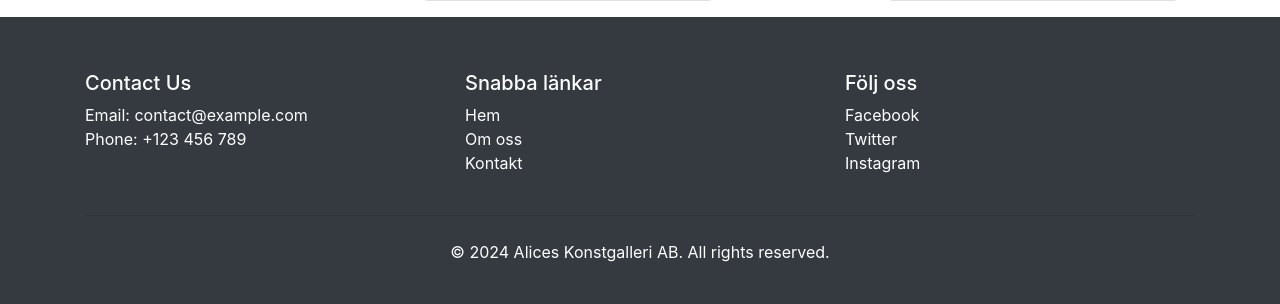
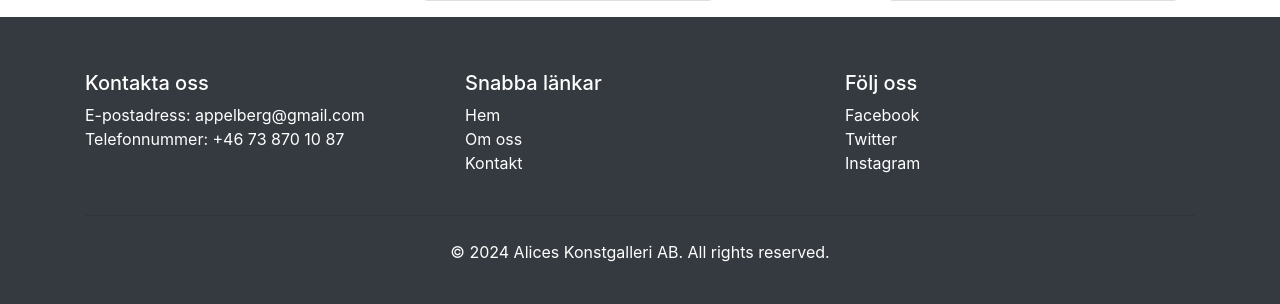
Before and after one commit to bappelberg/AlicesKonstgalleri, a Django app: page /store/ in a window 1280 px wide. Shown: the part 658-962 px from the top of the page. Run offline with Django 5.2, Linux system fonts and the light colour scheme; data comes from the database, SQL or seed files in the repository; some libraries are stand-ins or nearby versions.

Commit message:
EN -> SE footer

```diff
--- a/store/templates/footer.html
+++ b/store/templates/footer.html
@@ -2,10 +2,10 @@
     <div class="container">
         <div class="row">
             <div class="col-md-4">
-                <h5>Contact Us</h5>
+                <h5>Kontakta oss</h5>
                 <ul class="list-unstyled">
-                    <li>Email: contact@example.com</li>
-                    <li>Phone: +123 456 789</li>
+                    <li>E-postadress: appelberg@gmail.com</li>
+                    <li>Telefonnummer: +46 73 870 10 87</li>
                 </ul>
             </div>
             <div class="col-md-4">
```
